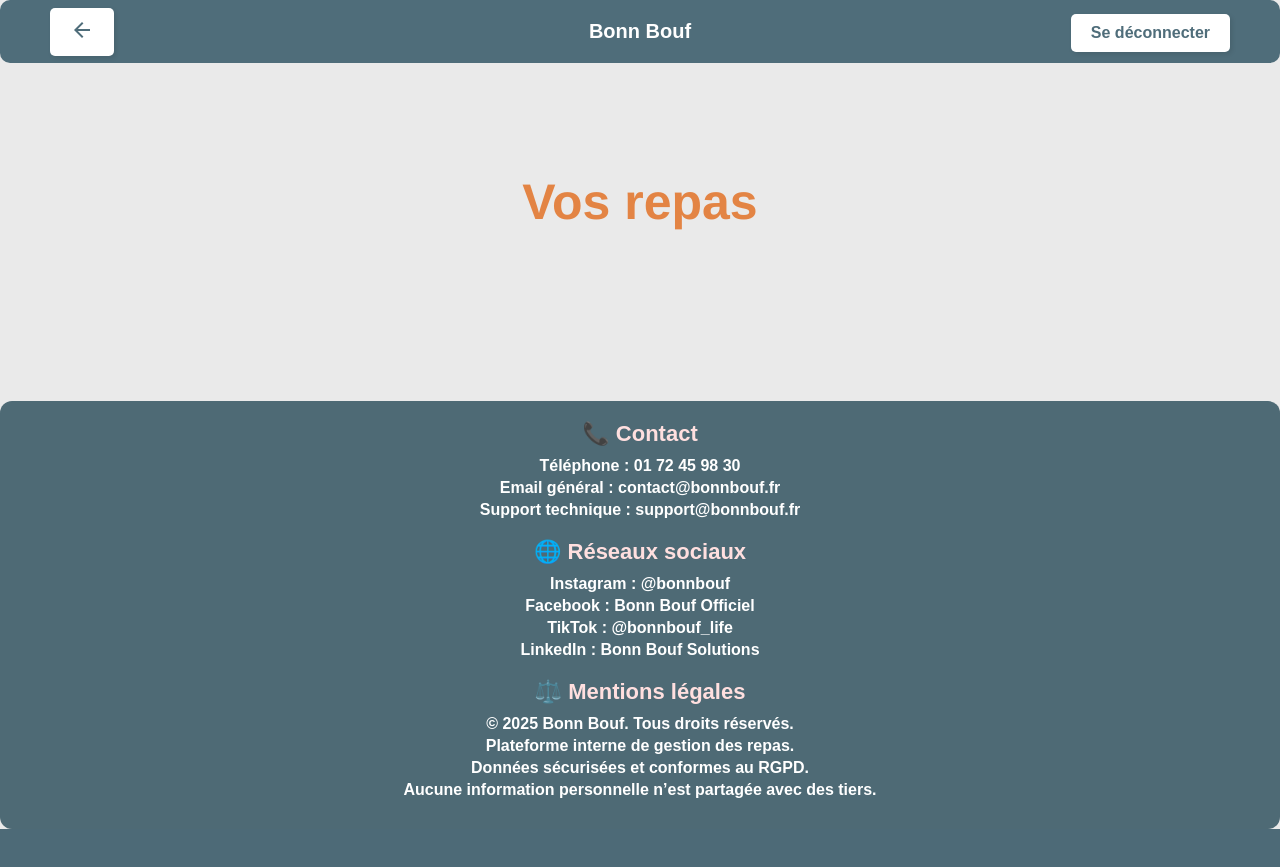
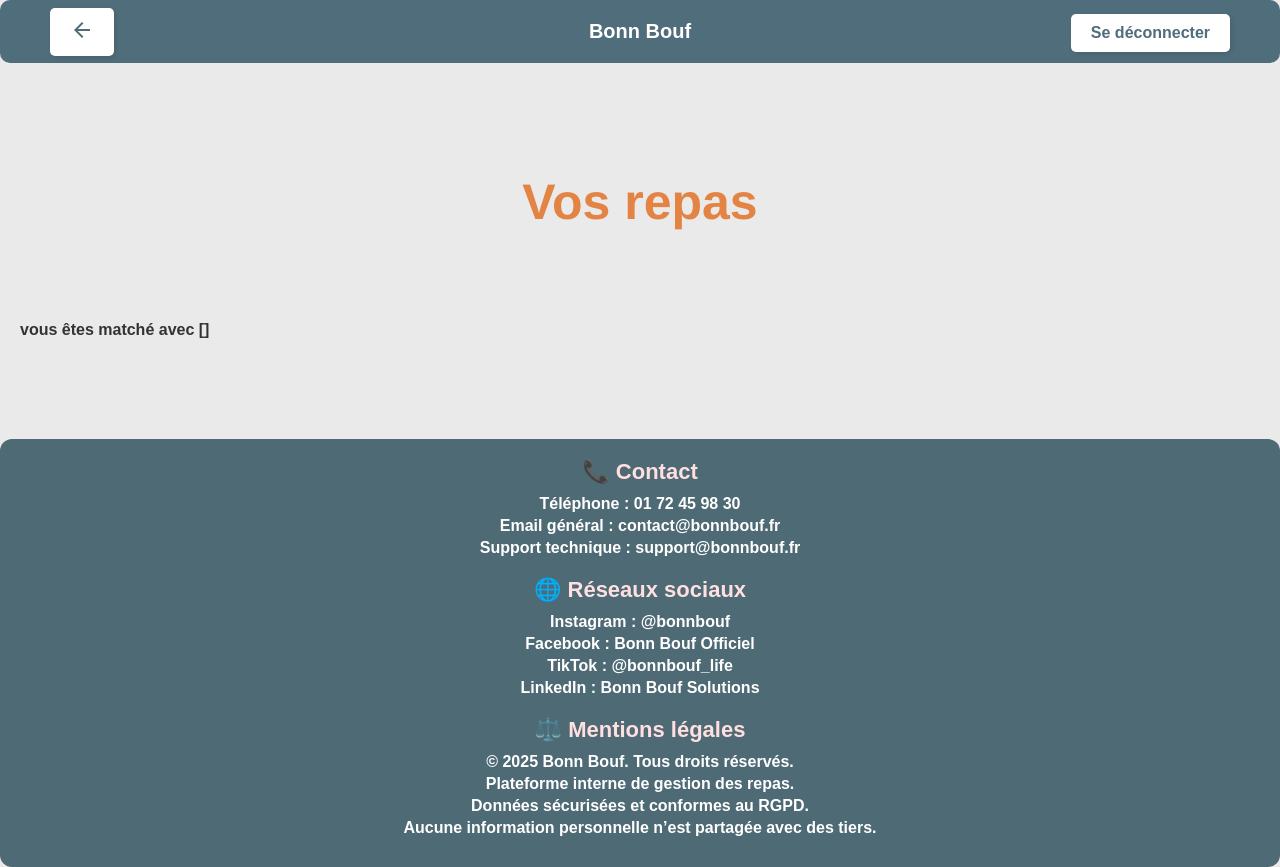
Before and after one commit to Eudo08/2025_2026_nsi_lndb_term4_gp1, a Flask app: page /page_finale in a window 1280 px wide. Before the commit the page ends 829 px from the top, so only its background shows below. Run offline with Flask 3, Linux system fonts and the light colour scheme.

Commit message:
Display matched person on final page
Added a paragraph to show the matched person using the {{person}} variable on the final page. This provides users with feedback about their match after completing the process.

```diff
--- a/templates/page_finale.html
+++ b/templates/page_finale.html
@@ -26,7 +26,7 @@
             <center>
                 <h1>Vos repas</h1>
             </center>
-
+            <p>vous êtes matché avec {{person}}</p>
 
         </div>
         <div class="footer-bonnbouf">
```
Also changed, not shown: info_idividu.db.
